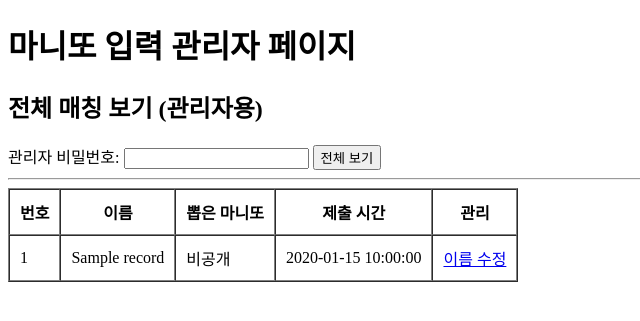
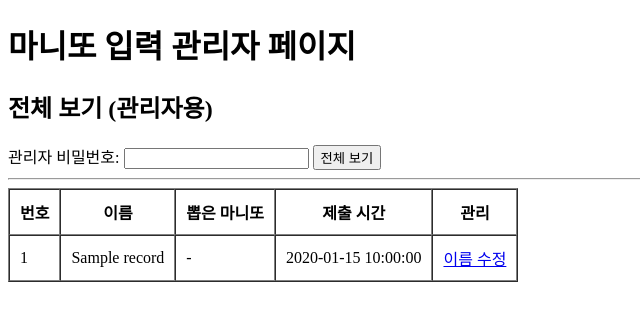
Before and after one commit to i89624356-web/secret-friend_info, a Flask app: template templates/admin.html in a window 1280 px wide. Shown: the top 321 px of the page, without its empty margins (0-640 px from the left). Run offline with Flask 3, Linux system fonts and the light colour scheme; the template is opened without the code that fills it: most values are stand-ins (such as "Sample title", 1, 10 or a date in 2020).

Commit message:
complete

```diff
--- a/app.py
+++ b/app.py
@@ -1,4 +1,4 @@
-from flask import Flask, render_template, request, redirect, url_for
+from flask import Flask, render_template, request, redirect, url_for, abort
 import json
 import os
 from datetime import datetime, timedelta, timezone
--- a/templates/admin.html
+++ b/templates/admin.html
@@ -9,8 +9,8 @@
 <body>
     <h1>마니또 입력 관리자 페이지</h1>
 
-    <!-- 전체 매칭 보기 (관리자용) -->
-    <h2>전체 매칭 보기 (관리자용)</h2>
+    <!-- 전체 보기 (관리자용) -->
+    <h2>전체 보기 (관리자용)</h2>
 
     <form method="post">
         <label>관리자 비밀번호: </label>
@@ -42,7 +42,7 @@
                 {% if show_full %}
                 {{ r.manitto }}
                 {% else %}
-                비공개
+                -
                 {% endif %}
             </td>
             <td>{{ r.time }}</td>
```
